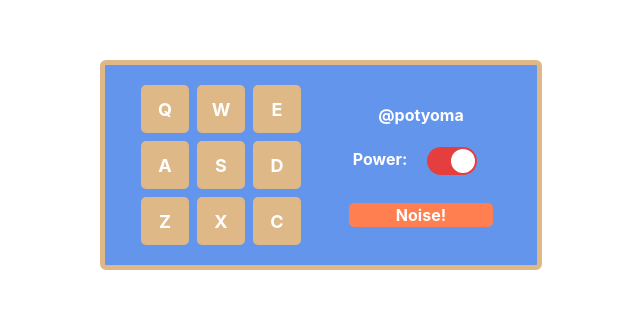
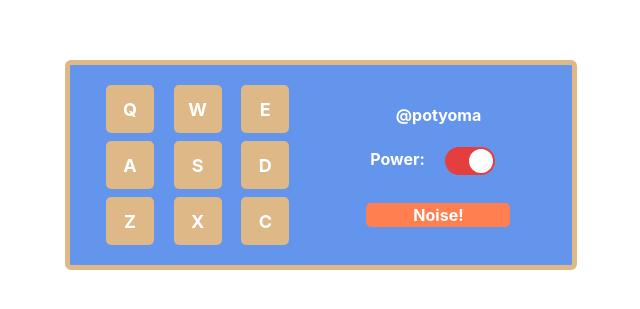
Before and after one commit to potyoma/drum-machine, a React (Vite) app: page / in a window 1280 px wide. Shown: the part 241-550 px from the top of the page, without its empty margins (319-959 px from the left). Built offline with nearby package versions, Linux system fonts and the light colour scheme.

Commit message:
feat: add tailwindcss

```diff
--- a/package.json
+++ b/package.json
@@ -21,6 +21,9 @@
     "@types/react": "^18.0.15",
     "@types/react-dom": "^18.0.6",
     "@vitejs/plugin-react": "^2.0.0",
+    "autoprefixer": "^10.4.13",
+    "postcss": "^8.4.21",
+    "tailwindcss": "^3.2.6",
     "typescript": "^4.6.4",
     "vite": "^3.0.0"
   }
--- /dev/null
+++ b/postcss.config.cjs
@@ -0,0 +1,6 @@
+module.exports = {
+  plugins: {
+    tailwindcss: {},
+    autoprefixer: {},
+  },
+}
--- a/src/index.css
+++ b/src/index.css
@@ -1,70 +1,3 @@
-:root {
-  font-family: Inter, Avenir, Helvetica, Arial, sans-serif;
-  font-size: 16px;
-  line-height: 24px;
-  font-weight: 400;
-
-  color-scheme: light dark;
-  color: rgba(255, 255, 255, 0.87);
-  background-color: #242424;
-
-  font-synthesis: none;
-  text-rendering: optimizeLegibility;
-  -webkit-font-smoothing: antialiased;
-  -moz-osx-font-smoothing: grayscale;
-  -webkit-text-size-adjust: 100%;
-}
-
-a {
-  font-weight: 500;
-  color: #646cff;
-  text-decoration: inherit;
-}
-a:hover {
-  color: #535bf2;
-}
-
-body {
-  margin: 0;
-  display: flex;
-  place-items: center;
-  min-width: 320px;
-  min-height: 100vh;
-}
-
-h1 {
-  font-size: 3.2em;
-  line-height: 1.1;
-}
-
-button {
-  border-radius: 8px;
-  border: 1px solid transparent;
-  padding: 0.6em 1.2em;
-  font-size: 1em;
-  font-weight: 500;
-  font-family: inherit;
-  background-color: #1a1a1a;
-  cursor: pointer;
-  transition: border-color 0.25s;
-}
-button:hover {
-  border-color: #646cff;
-}
-button:focus,
-button:focus-visible {
-  outline: 4px auto -webkit-focus-ring-color;
-}
-
-@media (prefers-color-scheme: light) {
-  :root {
-    color: #213547;
-    background-color: #ffffff;
-  }
-  a:hover {
-    color: #747bff;
-  }
-  button {
-    background-color: #f9f9f9;
-  }
-}
+@tailwind base;
+@tailwind components;
+@tailwind utilities;
--- /dev/null
+++ b/tailwind.config.cjs
@@ -0,0 +1,8 @@
+/** @type {import('tailwindcss').Config} */
+module.exports = {
+  content: ["./index.html", "./src/**/*.{js,ts,jsx,tsx}"],
+  theme: {
+    extend: {},
+  },
+  plugins: [],
+}
```
Also changed, not shown: 1 other file (tests, documents, lock files or other folders).
